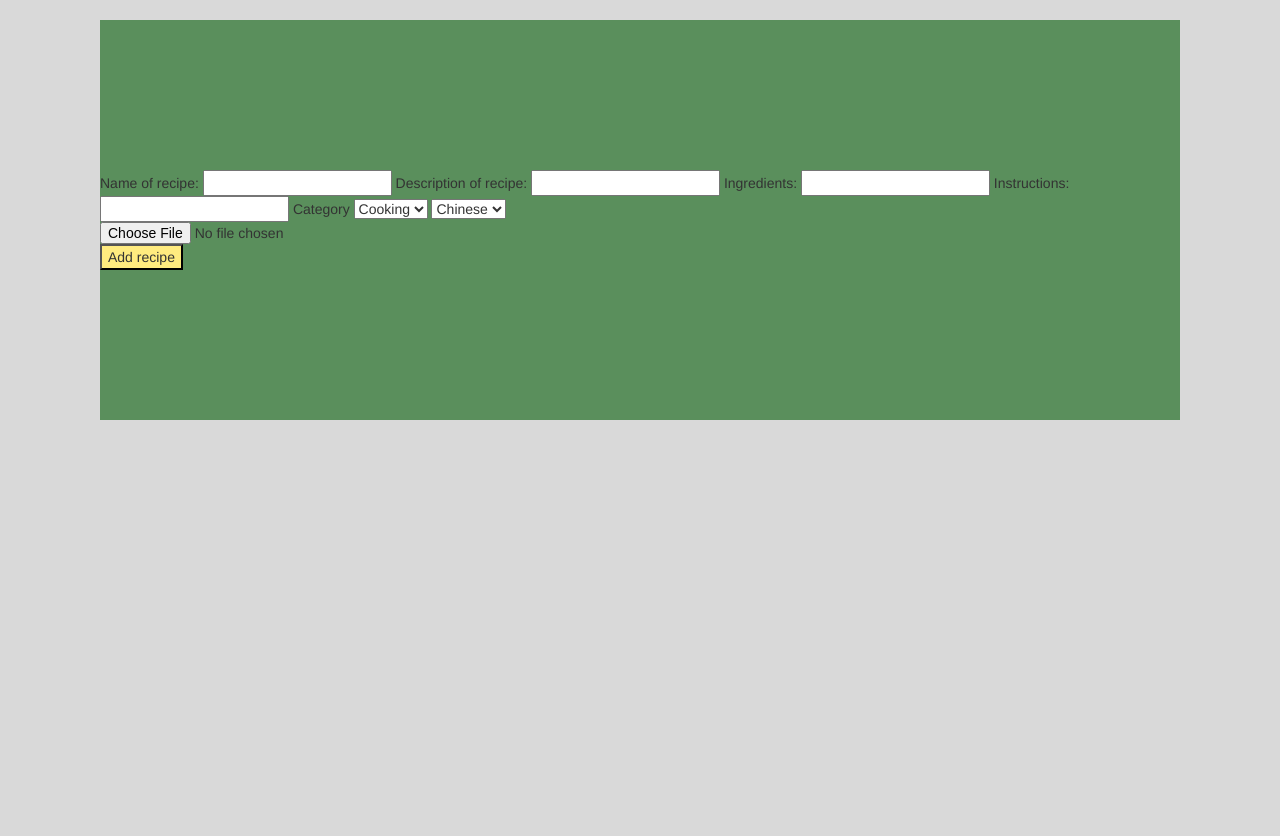
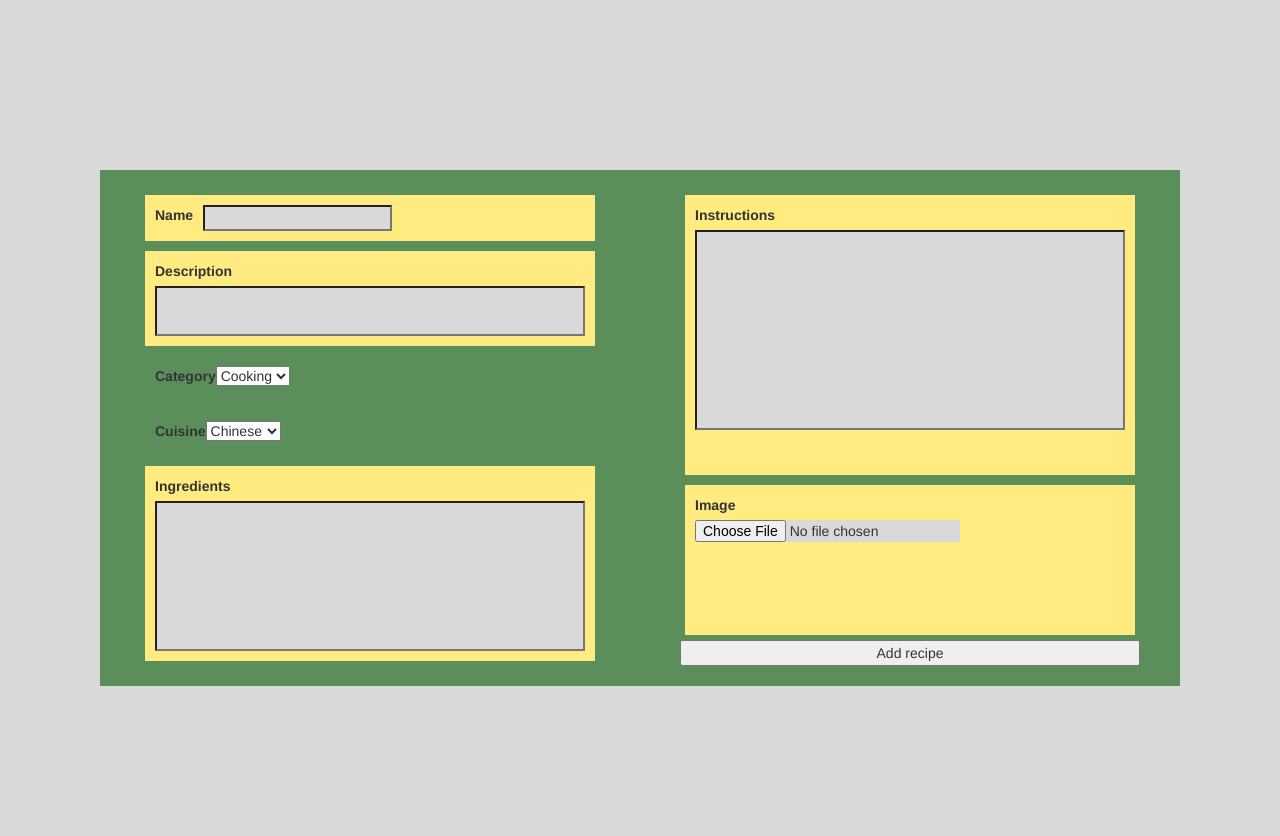
Before and after one commit to Ahmed-Ibrahim-3/WAD_2023_7C, a Django app: page /yumyay/add_recipe/ in a window 1280 px wide. Shown: the part 52-888 px from the top of the page. Before the commit the page ends 472 px from the top, so only its background shows below. Run offline with Django 3.2, Linux system fonts and the light colour scheme; the visitor is signed in with stand-in values (Sample User, id 1); some libraries are stand-ins or nearby versions.

Commit message:
form style sketch

```diff
--- /dev/null
+++ b/WAD_2023_7C/static/css/form.css
@@ -0,0 +1,54 @@
+.add-recipe{
+    margin:0 10rem;
+    min-height:500px;
+    display: flex;
+    flex-direction: row;
+}
+.part{
+    display:flex;
+    flex-direction:column;
+    flex: 1;
+    justify-content: space-around;
+    align-items: left;
+    margin: 2rem 4rem;
+}
+.control-group input, textarea{
+    background-color:#D9D9D9;
+}
+.control-group{
+    background-color:#FFEB7F;
+    padding:1rem;
+    margin:0.5rem;
+}
+.input-name{
+    display: flex;
+}
+.input-name input{
+    margin-left: 1rem;
+}
+.input-description input{
+    width:100%;
+    min-height: 5rem;
+}
+.input-category-cuisine{
+    background-color: transparent;
+    display:flex;
+    flex-shrink: 1;
+}
+.ingredient-field input{
+    width:100%;
+    min-height:15rem;
+}
+.ingredient-field{
+    flex:1;
+}
+.instruction-field{
+    flex:1;
+}
+.instruction-field input {
+    width:100%;
+    min-height:20rem;
+}
+.image-field{
+    min-height: 15rem;
+}
--- a/WAD_2023_7C/static/javascript/forms.js
+++ b/WAD_2023_7C/static/javascript/forms.js
@@ -3,8 +3,8 @@ const options = {
     'B': ["Bread", "Brownies", "Cookies", "Cake", "Cupcakes", "Pastries"],
 }
 
-const categorySelect = document.querySelectorAll("form > select")[0];
-const cuisineSelect = document.querySelectorAll("form > select")[1];
+const categorySelect = document.querySelector("#id_category");
+const cuisineSelect = document.querySelector("#id_cuisine");
 
 addOptions('C')
 
--- a/WAD_2023_7C/templates/yumyay/add_recipe.html
+++ b/WAD_2023_7C/templates/yumyay/add_recipe.html
@@ -6,20 +6,49 @@
 {% endblock %}
 
 {% block body_block %}
-     <div class="container-fluid add-recipe padding" >
-        <div class="row-sm-12">
+     <div class="container-fluid padding">
             <form id="recipe_form" method="POST" action="{% url 'yumyay:add_recipe' %}">
+                <div class="add-recipe">
                 {% csrf_token %}
                 {% for field in form.hidden_fields %}
                     {{ hidden }}
                 {% endfor %}
                 {% for field in form.visible_fields %}
-                    {{ field.errors }}
-                    {{ field.help_text }}
-                    {{ field }}
+                    {% if field.errors %}
+                        <div class="control-group error">
+                            <span>{{ field.label }}</span>
+                            <div class="controls">
+                                <h3>{{ field }}</h3>
+                                {% for error in  field.errors %}
+                                    {{ error }}
+                                {% endfor %}
+                            </div>
+                        </div>
+                    {% else %}
+                        {% if field.label == 'Name' %}
+                            <div class='container-left part'>
+                                <div class="control-group input-name">
+                        {% elif field.label == 'Description' %}
+                            <div class="control-group input-description">
+                        {% elif field.label == 'Category' or field.label == 'Cuisine' %}
+                            <div class="control-group input-category-cuisine">
+                        {% elif field.label == 'Ingredients' %}
+                            <div class="control-group ingredient-field">
+                        {% elif field.label == 'Instructions' %}
+                            </div>
+                            <div class='container-right part'>
+                            <div class="control-group instruction-field">
+                        {% elif field.label == 'Image' %}
+                            <div class='control-group image-field'>
+                        {% endif %}
+                            <label class="control-label">{{ field.label }}</label>
+                            <div class="controls">{{ field }}</div>
+                        </div>
+                    {% endif %}
                 {% endfor %}
-                <input type="submit" name="submit" value="Add recipe" class="yellow-bg">
-            </form>
-        </div>
-     </div>
+                <input type="submit" name="submit" value="Add recipe">
+                </div>
+            </div>
+        </form>
+    </div>
 {% endblock %}
--- a/WAD_2023_7C/templates/yumyay/base.html
+++ b/WAD_2023_7C/templates/yumyay/base.html
@@ -13,6 +13,7 @@
         <link rel="stylesheet" href="https://maxcdn.bootstrapcdn.com/bootstrap/3.4.1/css/bootstrap.min.css">
         <link rel="stylesheet" href="{% static "css/bsOverride.css" %}" />
         <link rel="stylesheet" href="{% static 'css/like.css' %}">
+        <link rel="stylesheet" href="{% static 'css/form.css' %}">
     </head>
         {% block header_block %}
          <nav class="navbar navbar-custom">
--- a/WAD_2023_7C/yumyay/models.py
+++ b/WAD_2023_7C/yumyay/models.py
@@ -50,10 +50,10 @@ class Recipe(models.Model):
     ]
     name = models.CharField(max_length=128, unique=True)
     description = models.CharField(max_length=1024)
+    category = models.CharField(max_length=128, choices=CATEGORIES)
+    cuisine = models.CharField(max_length=128, choices=CUISINES)
     ingredients = models.CharField(max_length=4096)
     instructions = models.CharField(max_length=4096)
-    category = models.CharField(max_length=128, choices=CATEGORIES)
-    cuisine = models.CharField(max_length=128, choices=CUISINES)
     author = models.CharField(max_length=64, default="")
     image = models.ImageField()
     likes = models.IntegerField(default=0)
```
